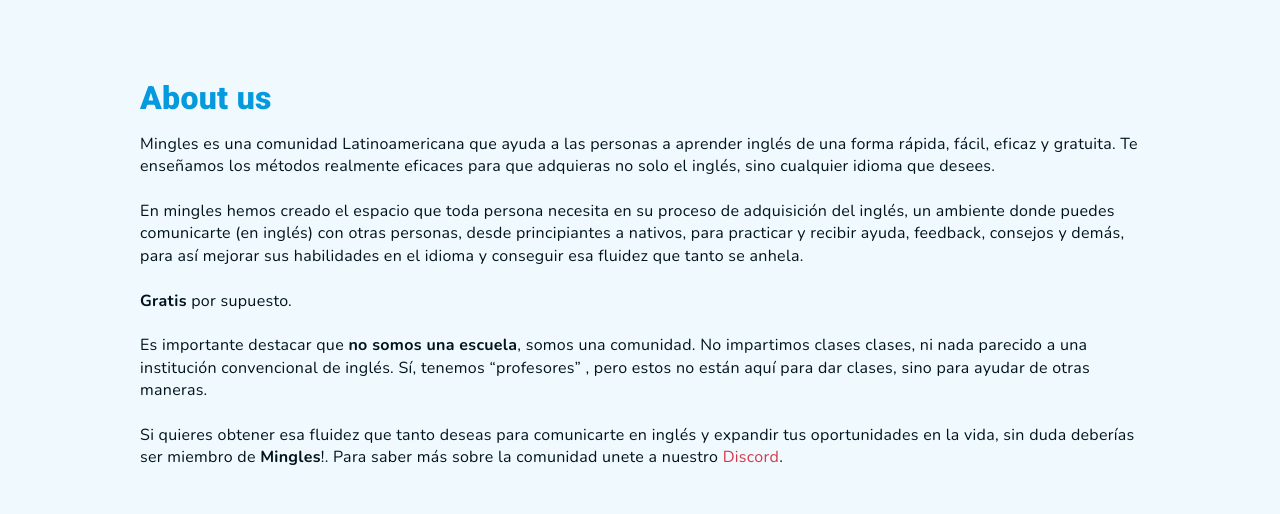
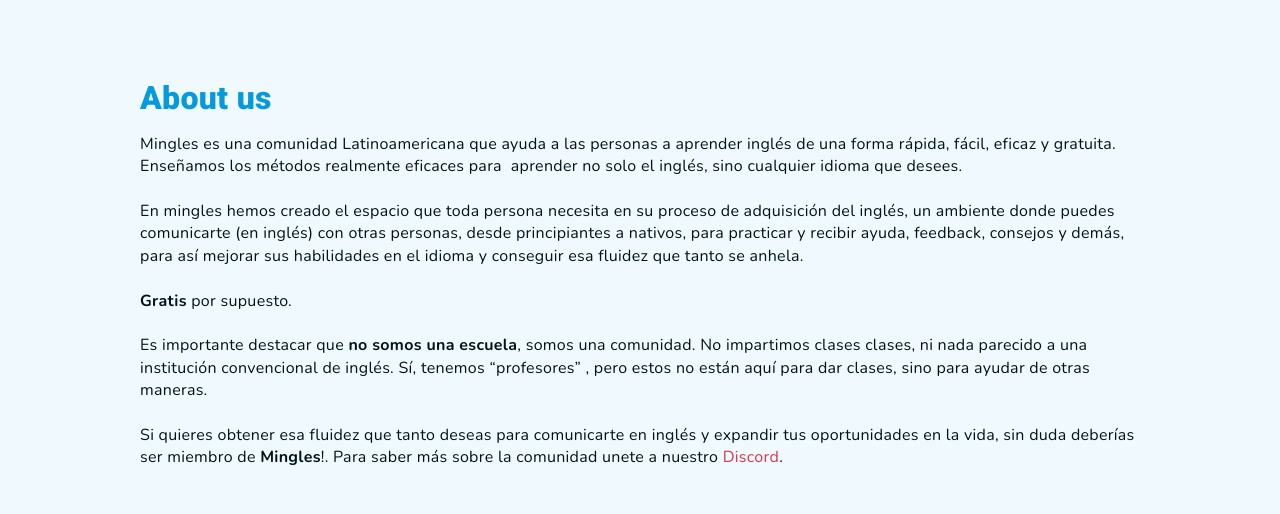
Before and after one commit to dario-chic/mingles, a Next.js app: page / in a window 1280 px wide. Shown: the part 800-1314 px from the top of the page. Built offline with nearby package versions, Linux system fonts and the light colour scheme.

Commit message:
enhance about

```diff
--- a/components/About.js
+++ b/components/About.js
@@ -6,7 +6,7 @@
 import Learn from "./svg/Learn";
 import Meet from "./svg/Meet";
 
-const description = `Mingles es una comunidad Latinoamericana que ayuda a las personas a aprender inglés de una forma rápida, fácil, eficaz y gratuita. Te enseñamos los métodos realmente eficaces para que adquieras no solo el inglés, sino cualquier idioma que desees.
+const description = `Mingles es una comunidad Latinoamericana que ayuda a las personas a aprender inglés de una forma rápida, fácil, eficaz y gratuita. Enseñamos los métodos realmente eficaces para  aprender no solo el inglés, sino cualquier idioma que desees.
 
 En mingles hemos creado el espacio que toda persona necesita en su proceso de adquisición del inglés, un ambiente donde puedes comunicarte (en inglés) con otras personas, desde principiantes a nativos, para practicar y recibir ayuda, feedback, consejos y demás, para así mejorar sus habilidades en el idioma y conseguir esa fluidez que tanto se anhela.
 
```
